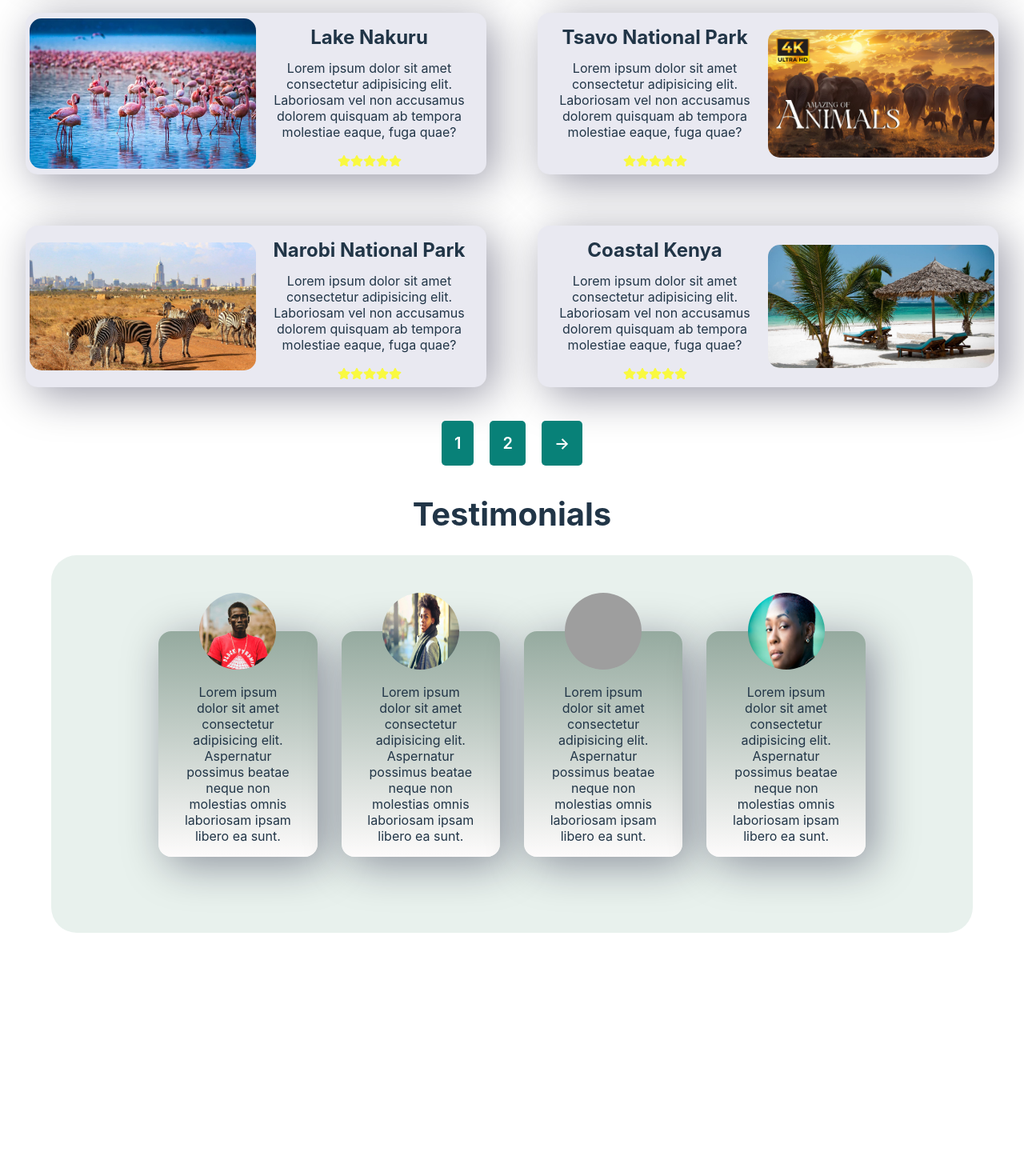
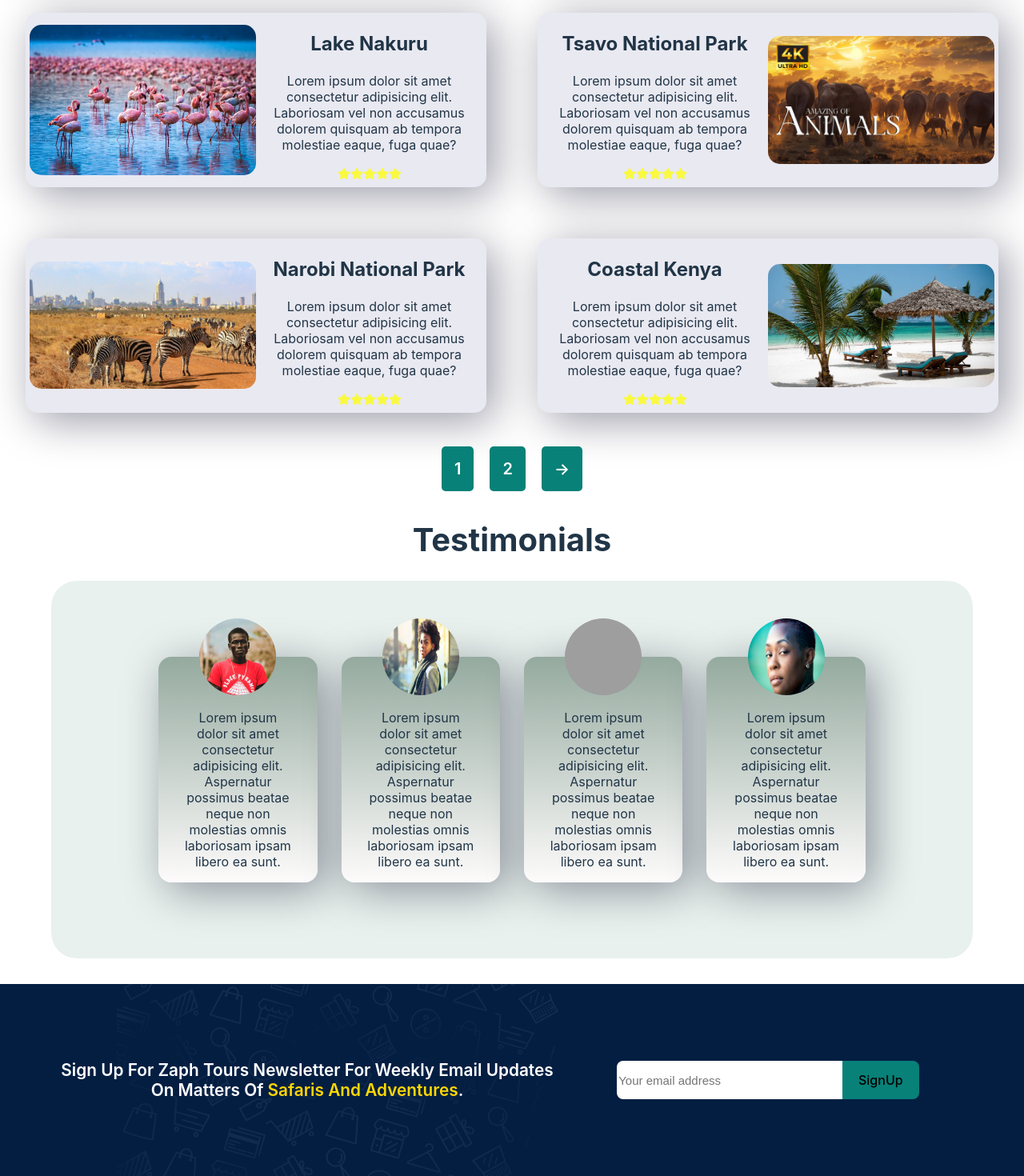
Before and after one commit to Denzel60/Zaph-Tours, a React (Vite) app: page / in a window 1280 px wide. Shown: the part 1634-3104 px from the top of the page at 80% size. Before the commit the page ends 2800 px from the top, so only its background shows below. Built offline with nearby package versions, Linux system fonts and the light colour scheme; grey boxes are pictures that could not be loaded.

Commit message:
Complete Newsletter Section

```diff
--- a/src/Pages/Home/Home.css
+++ b/src/Pages/Home/Home.css
@@ -170,3 +170,48 @@
     transform: translateY(-50%);
     margin-bottom: -50px;
 }
+
+.newsletter{
+    background: url(../../assets/Newsletter.png);
+    object-fit: contain;
+    background-repeat: no-repeat;
+    background-position: 20% 30%;
+    background-color: #041e42;
+    height: 30vh;
+    color: white;
+    display: flex;
+    justify-content: center;
+    align-items: center;
+    margin-top: 2em;
+}
+.newsletter .newsletter-text{
+    width: 50%;
+}
+.newsletter .newsletter-text h5{
+    font-weight: 600;
+    font-size: 1.3em;
+    text-transform: capitalize;
+    padding: 0;
+    margin: 0;
+}
+.newsletter .newsletter-text span{
+    color: gold;
+}
+.newsletter-form{
+    width: 40%;
+}
+.newsletter-form input{
+    height: 3.2em;
+    width: 55%;
+    background: white;
+    outline: none;
+    border-radius: 8px 0 0 8px;
+    font-size: 15px;
+    border: none;
+}
+.newsletter-form button{
+    height: 3.0em;
+    background: #088178;
+    outline: none;
+    border-radius: 0 8px 8px 0;
+}
--- a/src/Pages/Home/Home.jsx
+++ b/src/Pages/Home/Home.jsx
@@ -75,7 +75,7 @@ const Home = () => {
                     <div className="featured-destination">
                         <img src={mtKenya} alt="" />
                         <div className="featured-rating">
-                            <h3>Mount Kenya</h3>
+                            <h4>Mount Kenya</h4>
                             <p>Lorem ipsum dolor sit amet consectetur adipisicing elit. Laboriosam vel non accusamus dolorem quisquam ab tempora molestiae eaque, fuga quae?</p>
                             <div className="rating">
                                 <p><FaStar /></p>
@@ -90,7 +90,7 @@ const Home = () => {
                     <div className="featured-destination reverse">
                         <img src={mtRuwenzori} alt="" />
                         <div className="featured-rating">
-                            <h3>Mount Ruwenzori</h3>
+                            <h4>Mount Ruwenzori</h4>
                             <p>Lorem ipsum dolor sit amet consectetur adipisicing elit. Laboriosam vel non accusamus dolorem quisquam ab tempora molestiae eaque, fuga quae?</p>
                             <div className="rating">
                                 <p><FaStar /></p>
@@ -104,7 +104,7 @@ const Home = () => {
                     <div className="featured-destination">
                         <img src={lNakuru} alt="" />
                         <div className="featured-rating">
-                            <h3>Lake Nakuru</h3>
+                            <h4>Lake Nakuru</h4>
                             <p>Lorem ipsum dolor sit amet consectetur adipisicing elit. Laboriosam vel non accusamus dolorem quisquam ab tempora molestiae eaque, fuga quae?</p>
                             <div className="rating">
                                 <p><FaStar /></p>
@@ -119,7 +119,7 @@ const Home = () => {
                     <div className="featured-destination reverse">
                         <img src={tsavo} alt="" />
                         <div className="featured-rating">
-                            <h3>Tsavo National Park</h3>
+                            <h4>Tsavo National Park</h4>
                             <p>Lorem ipsum dolor sit amet consectetur adipisicing elit. Laboriosam vel non accusamus dolorem quisquam ab tempora molestiae eaque, fuga quae?</p>
                             <div className="rating">
                                 <p><FaStar /></p>
@@ -134,7 +134,7 @@ const Home = () => {
                     <div className="featured-destination">
                         <img src={nairobiPark} alt="" />
                         <div className="featured-rating">
-                            <h3>Narobi National Park</h3>
+                            <h4>Narobi National Park</h4>
                             <p>Lorem ipsum dolor sit amet consectetur adipisicing elit. Laboriosam vel non accusamus dolorem quisquam ab tempora molestiae eaque, fuga quae?</p>
                             <div className="rating">
                                 <p><FaStar /></p>
@@ -148,7 +148,7 @@ const Home = () => {
                     <div className="featured-destination reverse">
                         <img src={coastal} alt="" />
                         <div className="featured-rating">
-                            <h3>Coastal Kenya</h3>
+                            <h4>Coastal Kenya</h4>
                             <p>Lorem ipsum dolor sit amet consectetur adipisicing elit. Laboriosam vel non accusamus dolorem quisquam ab tempora molestiae eaque, fuga quae?</p>
                             <div className="rating">
                                 <p><FaStar /></p>
@@ -192,6 +192,15 @@ const Home = () => {
                 </div>
             </section>
 
+            <section className="newsletter">
+                <div className="newsletter-text">
+                    <h5>sign up for Zaph Tours newsletter for weekly email updates on matters of <span>safaris and adventures</span>.</h5>
+                </div>
+                <div className="newsletter-form">
+                    <input type="text" placeholder='Your email address' />
+                    <button type="button">SignUp</button>
+                </div>
+            </section>
         </div >
     )
 }
--- a/src/index.css
+++ b/src/index.css
@@ -46,6 +46,11 @@ h3 {
   line-height: 0.2;
   text-transform: capitalize;
 }
+h4 {
+  font-size: 1.5em;
+  line-height: 0.2;
+  text-transform: capitalize;
+}
 button {
   border-radius: 8px;
   border: 1px solid transparent;
```
